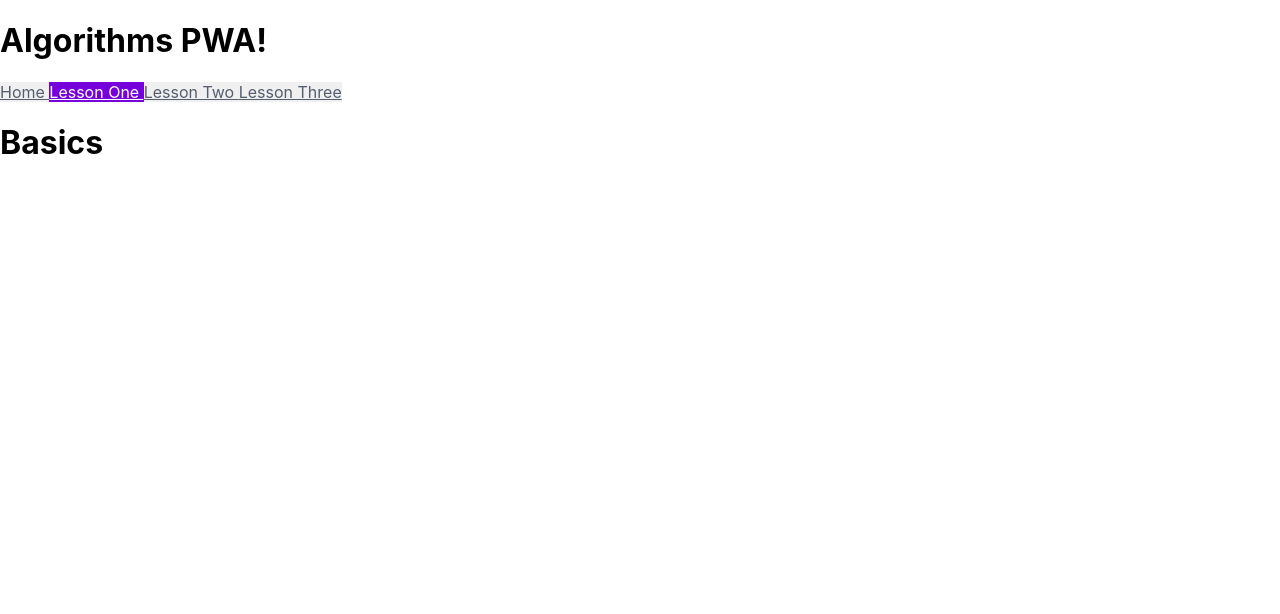
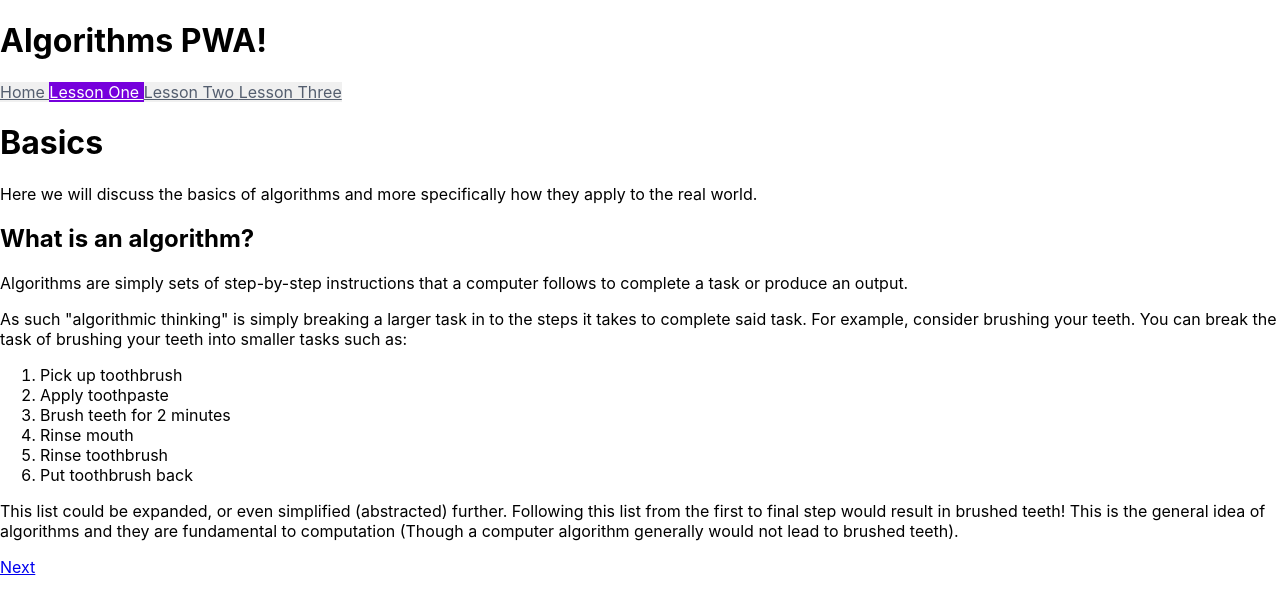
Before and after one commit to Littlewoko/algorithms_pwa, a React (Create React App) app: page /basics in a window 1280 px wide. Shown: the top 614 px of the page. Built offline with nearby package versions, Linux system fonts and the light colour scheme.

Commit message:
algorithms basics

```diff
--- a/src/components/Basics.js
+++ b/src/components/Basics.js
@@ -1,5 +1,6 @@
 import React from 'react';
 import Header from './Header';
+import { Link } from 'react-router-dom';
 
 const Basics = () => (
 
@@ -7,6 +8,33 @@ const Basics = () => (
         <Header />
         <div>
             <h1>Basics</h1>
+            <p>
+                Here we will discuss the basics of algorithms and more specifically how they apply to the real world.
+            </p>
+            <h2>
+                What is an algorithm?
+            </h2>
+            <p>
+                Algorithms are simply sets of step-by-step instructions that a computer follows to complete a task or produce an output.
+            </p>
+            <p>
+                As such "algorithmic thinking" is simply breaking a larger task in to the steps it takes to complete said task.
+                For example, consider brushing your teeth. You can break the task of brushing your teeth into smaller tasks such as:
+            </p>
+            <ol>
+                <li>Pick up toothbrush</li>
+                <li>Apply toothpaste</li>
+                <li>Brush teeth for 2 minutes</li>
+                <li>Rinse mouth</li>
+                <li>Rinse toothbrush</li>
+                <li>Put toothbrush back</li>
+            </ol>
+            <p>
+                This list could be expanded, or even simplified (abstracted) further. Following this list from the
+                first to final step would result in brushed teeth! This is the general idea of algorithms and they are
+                fundamental to computation (Though a computer algorithm generally would not lead to brushed teeth).
+            </p>
+            <Link to='/loops'>Next</Link>
         </div>
     </div>
 
--- a/src/components/Drag.js
+++ b/src/components/Drag.js
@@ -69,12 +69,20 @@ class App extends Component {
   }
 
   checkAlgorithm = () => {
-    for(let i=0; i < this.state.items.length; i++) {
-      if ( this.state.items[i] !== schoolAlgorithm[i] ) {
-        return false;
+    // for(let i=0; i < this.state.items.length; i++) {
+    //   if ( this.state.items[i] !== schoolAlgorithm[i] ) {
+    //     return false;
+    //   }
+    // }
+    // return true;
+    let flag = true;
+    schoolAlgorithm.forEach((item, index) => {
+      if (flag) {
+        flag = item === this.state.items[index];
       }
-    }
-    return true;
+    })
+
+    return flag;
   }
 
   onDragEnd(result) {
```
